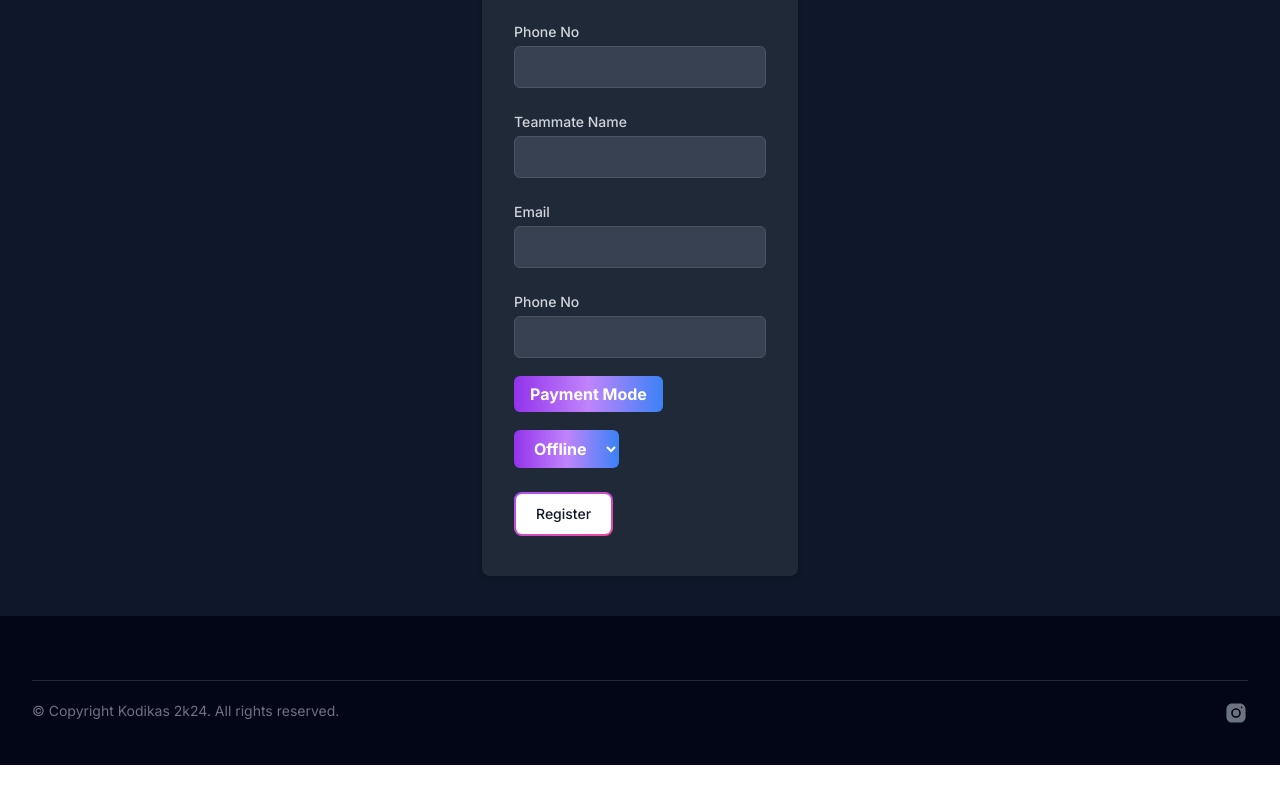
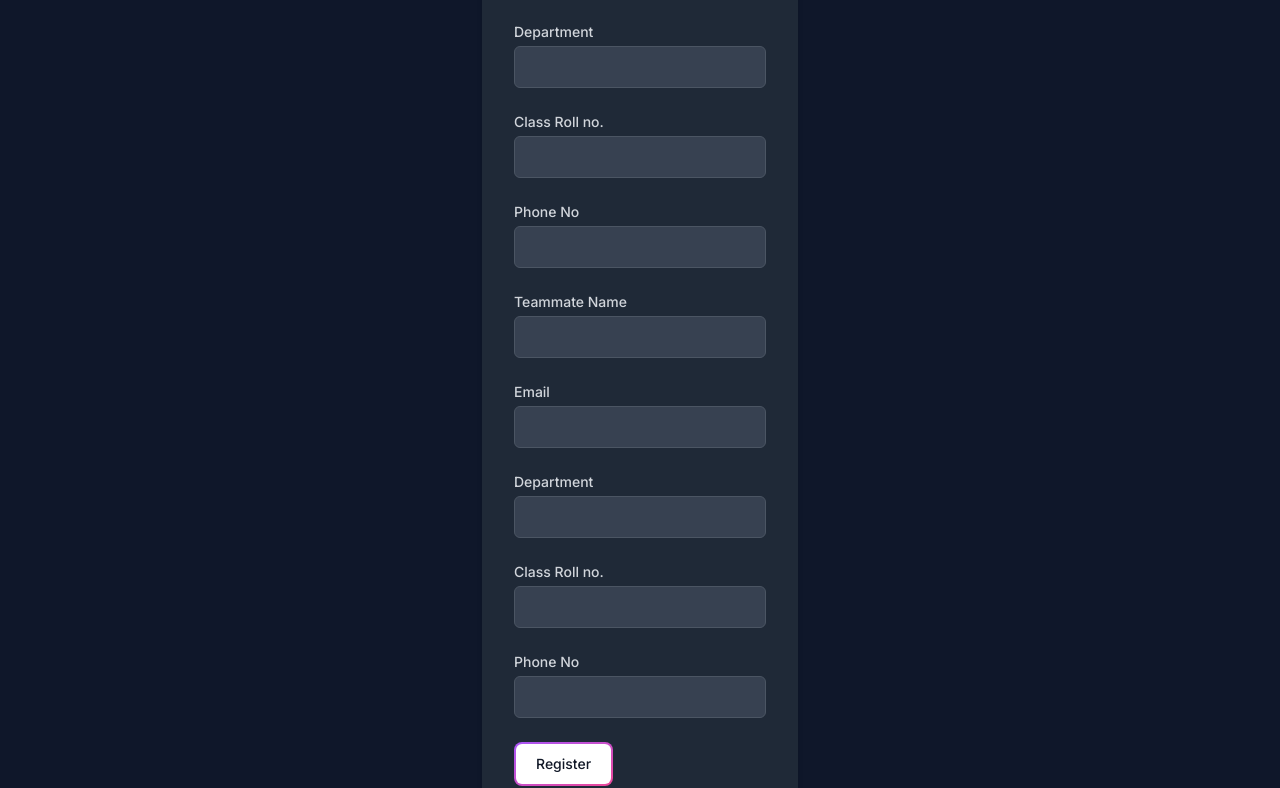
Before and after one commit to Sreyasree-001/Kodikas2k24, a Next.js app: page /register in a window 1280 px wide. Shown: the part 432-1220 px from the top of the page. Built offline with nearby package versions, Linux system fonts and the light colour scheme.

Commit message:
feat: Server connection

```diff
--- a/src/app/baseURL.js
+++ b/src/app/baseURL.js
@@ -1 +1 @@
-export const baseURL = "URL HERE"
+export const baseURL = "https://kodikas2k24-backend.onrender.com/api/auth/register"
--- a/src/app/register/page.jsx
+++ b/src/app/register/page.jsx
@@ -1,4 +1,4 @@
-'use client'
+"use client";
 
 import { useState } from "react";
 import Navbar from "../Components/Header/Navbar/Navbar";
@@ -7,83 +7,225 @@ import { baseURL } from "../baseURL";
 import axios from "axios";
 
 export default function register() {
-    const [data, setData] = useState({})
-    const [uid, setUid] = useState("")
+  const [data, setData] = useState({});
+  //const [uid, setUid] = useState("");
 
   const handleChange = (e) => {
-        let name = e.target.name
-        let value = e.target.value
-        setData(vals => ({...vals, [name]: value}))
-    }
+    let name = e.target.name;
+    let value = e.target.value;
+    setData((vals) => ({ ...vals, [name]: value }));
+  };
 
   const handleSubmit = async (e) => {
     e.preventDefault();
-        console.log(data)
+    console.log(data);
+    try {
       let resp = await axios({
         url: baseURL,
         headers: {
-                'Content-Type': 'application/json'
+          "Content-Type": "application/json",
         },
-            method: 'POST',
-            data: data
+        method: "POST",
+        data: data,
       });
-        if (resp.status) {
-            setUid(resp.data.UID);
+      alert("Team registered successfully");
+      setData({});
+    } catch (err) {
+      if (err.response.status == 500)
+        alert("Team name already exists\n Try something else!");
+      else console.log(err);
     }
-    }
+  };
 
   return (
     <>
-            <Navbar/>
+      <Navbar />
       <main className="bg-slate-900 flex flex-col items-center justify-center min-h-screen py-10">
         <div className="mx-auto relative overflow-hidden z-10 bg-gray-800 p-8 rounded-lg shadow-md before:w-24 before:h-24 before:absolute before:bg-purple-600 before:rounded-full before:-z-10 before:blur-2xl after:w-32 after:h-32 after:absolute after:bg-sky-400 after:rounded-full after:-z-10 after:blur-xl after:top-24 after:-right-12">
           <h2 className="text-2xl font-bold text-white mb-6">Register Here</h2>
           <form>
             <div className="mb-4">
-                        <label htmlFor="username" className="block text-sm font-medium text-gray-300">Team Name</label>
-                        <input className="mt-1 p-2 w-full bg-gray-700 border border-gray-600 rounded-md text-white" id="username" type="text" name="teamname" onChange={handleChange}></input>
+              <label
+                htmlFor="username"
+                className="block text-sm font-medium text-gray-300"
+              >
+                Team Name
+              </label>
+              <input
+                className="mt-1 p-2 w-full bg-gray-700 border border-gray-600 rounded-md text-white"
+                id="username"
+                type="text"
+                name="teamName"
+                onChange={handleChange}
+              ></input>
             </div>
 
             <div>
-                            <label htmlFor="name" className="block text-sm font-medium text-gray-300">Team Leader Name </label>
-                            <input className="mt-1 p-2 w-full bg-gray-700 border border-gray-600 rounded-md text-white" id="name1" type="text" name="name1" onChange={handleChange}></input>
-                        </div><br></br>
-                        <div>
-                            <label htmlFor="email" className="block text-sm font-medium text-gray-300">Email</label>
-                            <input className="mt-1 p-2 w-full bg-gray-700 border border-gray-600 rounded-md text-white" id="email1" type="email" name="email1" onChange={handleChange}></input>
-                        </div><br></br>
-                        <div>
-                            <label htmlFor="phone" className="block text-sm font-medium text-gray-300">Phone No</label>
-                            <input className="mt-1 p-2 w-full bg-gray-700 border border-gray-600 rounded-md text-white" id="phone1" type="number" name="phone1" onChange={handleChange}></input>
-                        </div><br></br>
-
-
-                        <div>
-                            <label htmlFor="name" className="block text-sm font-medium text-gray-300">Teammate Name</label>
-                            <input className="mt-1 p-2 w-full bg-gray-700 border border-gray-600 rounded-md text-white" id="name2" type="text" name="name2" onChange={handleChange}></input>
-                        </div><br></br>
-                        <div>
-                            <label htmlFor="email" className="block text-sm font-medium text-gray-300">Email</label>
-                            <input className="mt-1 p-2 w-full bg-gray-700 border border-gray-600 rounded-md text-white" id="email2" type="email" name="email2" onChange={handleChange}></input>
-                        </div><br></br>
-                        <div>
-                            <label htmlFor="phone" className="block text-sm font-medium text-gray-300">Phone No</label>
-                            <input className="mt-1 p-2 w-full bg-gray-700 border border-gray-600 rounded-md text-white" id="phone2" type="number" name="phone2" onChange={handleChange}></input>
+              <label
+                htmlFor="name"
+                className="block text-sm font-medium text-gray-300"
+              >
+                Team Leader Name{" "}
+              </label>
+              <input
+                className="mt-1 p-2 w-full bg-gray-700 border border-gray-600 rounded-md text-white"
+                id="name1"
+                type="text"
+                name="firstMemName"
+                onChange={handleChange}
+              ></input>
             </div>
             <br></br>
             <div>
-                        <label htmlFor="payment" className="bg-gradient-to-r from-purple-600 via-purple-400 to-blue-500 text-white px-4 py-2 font-bold rounded-md hover:opacity-80">
-                        Payment Mode
+              <label
+                htmlFor="email"
+                className="block text-sm font-medium text-gray-300"
+              >
+                Email
               </label>
-                        <br></br>
-                        <br></br>
-                        <select className="bg-gradient-to-r from-purple-600 via-purple-400 to-blue-500 text-white px-4 py-2 font-bold rounded-md hover:opacity-80" name="mode" onChange={handleChange}>
-                            <option value="offline">Offline</option>
-                            <option value="online">Online</option>
-                        </select>
+              <input
+                className="mt-1 p-2 w-full bg-gray-700 border border-gray-600 rounded-md text-white"
+                id="email1"
+                type="email"
+                name="firstMemEmail"
+                onChange={handleChange}
+              ></input>
             </div>
             <br></br>
-                    <button className="group relative inline-flex items-center justify-center p-0.5 mb-2 mr-2 text-sm font-medium text-gray-900 rounded-lg group bg-gradient-to-br from-purple-500 to-pink-500 group-hover:from-purple-500 group-hover:to-pink-500 hover:text-white dark:text-white focus:ring-4 focus:outline-none focus:ring-purple-200 dark:focus:ring-purple-800" type="submit" onClick={handleSubmit}>
+            <div>
+              <label
+                htmlFor="class"
+                className="block text-sm font-medium text-gray-300"
+              >
+                Department
+              </label>
+              <input
+                className="mt-1 p-2 w-full bg-gray-700 border border-gray-600 rounded-md text-white"
+                id="class"
+                type="text"
+                name="firstMemClass"
+                onChange={handleChange}
+              ></input>
+            </div>
+            <br></br>
+            <div>
+              <label
+                htmlFor="roll"
+                className="block text-sm font-medium text-gray-300"
+              >
+                Class Roll no.
+              </label>
+              <input
+                className="mt-1 p-2 w-full bg-gray-700 border border-gray-600 rounded-md text-white"
+                id="roll"
+                type="number"
+                name="firstMemRoll"
+                onChange={handleChange}
+              ></input>
+            </div>
+            <br></br>
+            <div>
+              <label
+                htmlFor="phone"
+                className="block text-sm font-medium text-gray-300"
+              >
+                Phone No
+              </label>
+              <input
+                className="mt-1 p-2 w-full bg-gray-700 border border-gray-600 rounded-md text-white"
+                id="phone1"
+                type="number"
+                name="firstMemPh"
+                onChange={handleChange}
+              ></input>
+            </div>
+            <br></br>
+
+            <div>
+              <label
+                htmlFor="name2"
+                className="block text-sm font-medium text-gray-300"
+              >
+                Teammate Name
+              </label>
+              <input
+                className="mt-1 p-2 w-full bg-gray-700 border border-gray-600 rounded-md text-white"
+                id="name2"
+                type="text"
+                name="secMemName"
+                onChange={handleChange}
+              ></input>
+            </div>
+            <br></br>
+            <div>
+              <label
+                htmlFor="email"
+                className="block text-sm font-medium text-gray-300"
+              >
+                Email
+              </label>
+              <input
+                className="mt-1 p-2 w-full bg-gray-700 border border-gray-600 rounded-md text-white"
+                id="email2"
+                type="email"
+                name="secMemEmail"
+                onChange={handleChange}
+              ></input>
+            </div>
+            <br></br>
+            <div>
+              <label
+                htmlFor="class"
+                className="block text-sm font-medium text-gray-300"
+              >
+                Department
+              </label>
+              <input
+                className="mt-1 p-2 w-full bg-gray-700 border border-gray-600 rounded-md text-white"
+                id="class"
+                type="text"
+                name="secMemClass"
+                onChange={handleChange}
+              ></input>
+            </div>
+            <br></br>
+            <div>
+              <label
+                htmlFor="roll"
+                className="block text-sm font-medium text-gray-300"
+              >
+                Class Roll no.
+              </label>
+              <input
+                className="mt-1 p-2 w-full bg-gray-700 border border-gray-600 rounded-md text-white"
+                id="roll"
+                type="number"
+                name="secMemRoll"
+                onChange={handleChange}
+              ></input>
+            </div>
+            <br></br>
+            <div>
+              <label
+                htmlFor="phone"
+                className="block text-sm font-medium text-gray-300"
+              >
+                Phone No
+              </label>
+              <input
+                className="mt-1 p-2 w-full bg-gray-700 border border-gray-600 rounded-md text-white"
+                id="phone2"
+                type="number"
+                name="secMemPh"
+                onChange={handleChange}
+              ></input>
+            </div>
+            <br></br>
+            <button
+              className="group relative inline-flex items-center justify-center p-0.5 mb-2 mr-2 text-sm font-medium text-gray-900 rounded-lg group bg-gradient-to-br from-purple-500 to-pink-500 group-hover:from-purple-500 group-hover:to-pink-500 hover:text-white dark:text-white focus:ring-4 focus:outline-none focus:ring-purple-200 dark:focus:ring-purple-800"
+              type="submit"
+              onClick={handleSubmit}
+            >
               <span className="relative px-5 py-2.5 transition-all ease-in duration-200 bg-white dark:bg-gray-900 rounded-md group-hover:bg-opacity-0">
                 Register
               </span>
@@ -92,15 +234,14 @@ export default function register() {
                   <div className="rounded-sm bg-black py-1 px-2">
                     <p className="whitespace-nowrap">Click Here!</p>
                   </div>
-                    <div
-                    className="h-0 w-fit border-l-8 border-r-8 border-t-8 border-transparent border-t-black"></div>
+                  <div className="h-0 w-fit border-l-8 border-r-8 border-t-8 border-transparent border-t-black"></div>
                 </div>
               </div>
             </button>
           </form>
         </div>
       </main>
-            <Footer/>
+      <Footer />
     </>
-    )
+  );
 }
```
Lines whose indentation alone changed are shown as unchanged.
